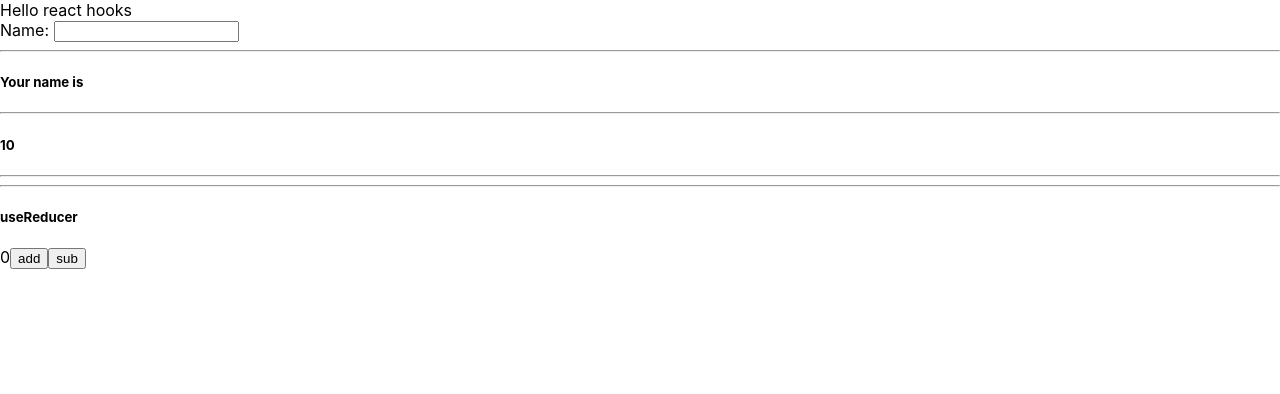
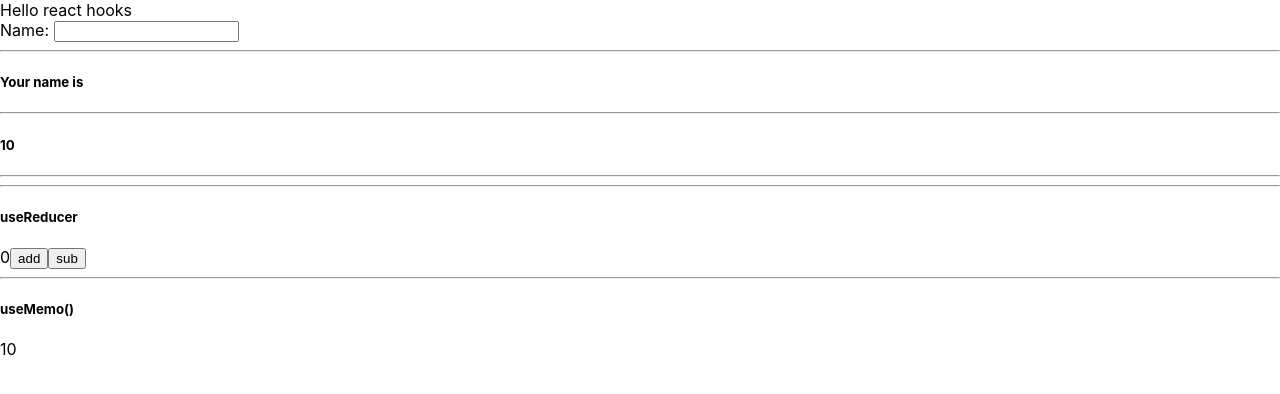
Before and after one commit to kdnakt/effective-react-hooks-study, a React (Create React App) app in the folder hooks-sample/: page / in a window 1280 px wide. Shown: the top 394 px of the page. Built offline with nearby package versions, Linux system fonts and the light colour scheme.

Commit message:
useMemo()

```diff
--- a/hooks-sample/src/App.tsx
+++ b/hooks-sample/src/App.tsx
@@ -1,5 +1,5 @@
 import React, {
-  useState, useEffect, createContext, useContext, useReducer,
+  useState, useEffect, createContext, useContext, useReducer, useMemo,
 } from 'react';
 
 const App: React.FC = () => {
@@ -47,6 +47,13 @@ const App: React.FC = () => {
   };
   const [state, dispatch] = useReducer(reducer, initialState);
 
+  // useMemo
+  const calculate = (count: number) => {
+    console.log('useMemo called', count);
+    return count + 10;
+  };
+  const memo = useMemo(() => calculate(state.count), [state.count < 10]);
+
   return (
     <div>
       <div>Hello react hooks</div>
@@ -67,6 +74,11 @@ const App: React.FC = () => {
         <button onClick={() => dispatch(add(1))}>add</button>
         <button onClick={() => dispatch(sub(1))}>sub</button>
       </div>
+      <hr />
+      <div>
+        <h5>useMemo()</h5>
+        <span>{memo}</span>
+      </div>
     </div>
   );
 }
```
